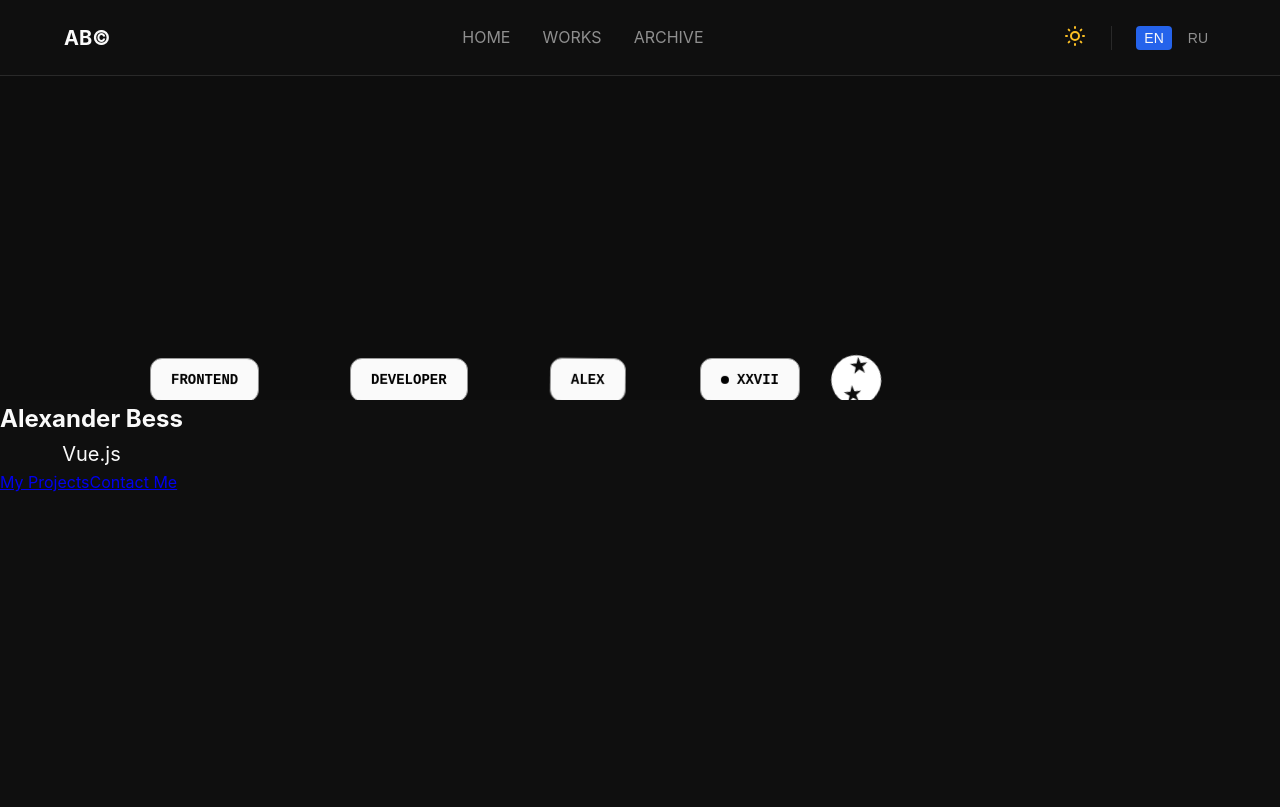
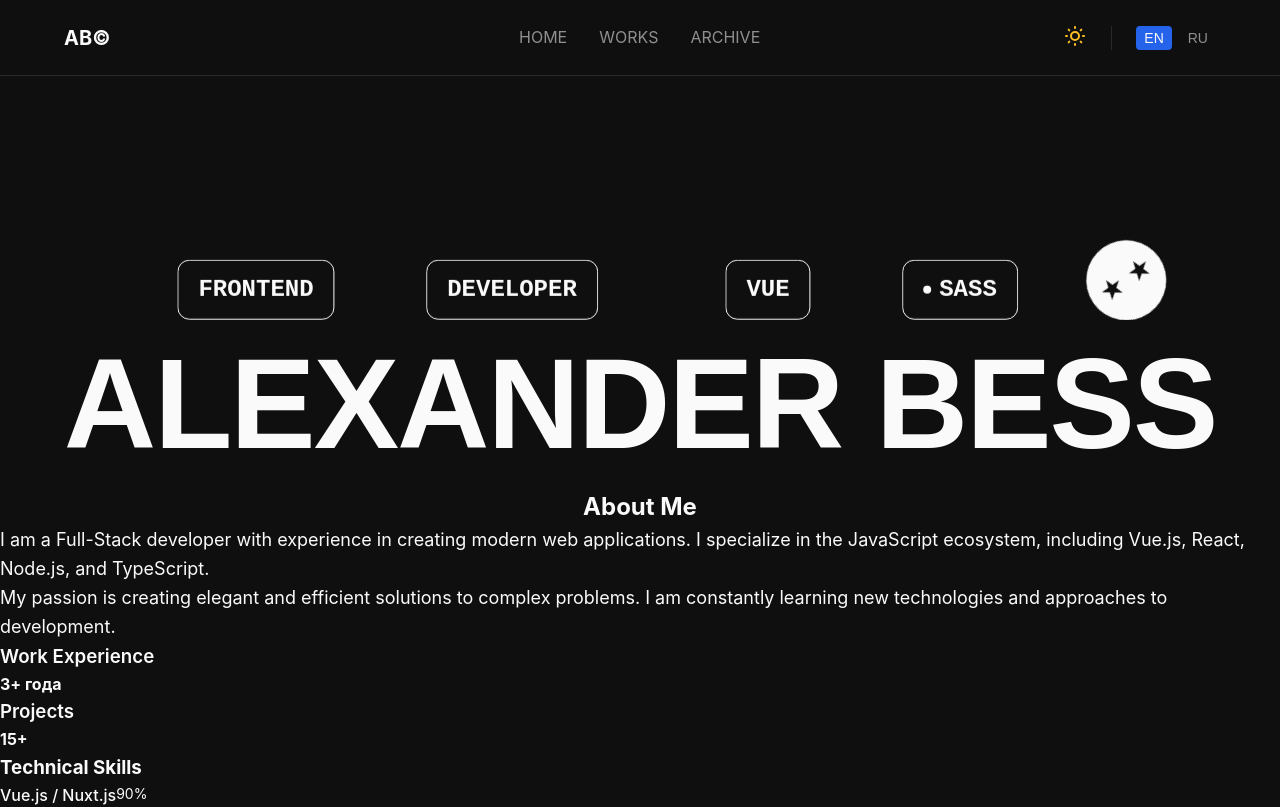
Before and after one commit to AlexanderBess/portfolio, a Vue app: page / in a window 1280 px wide. Shown: the top 807 px of the page. Built offline with nearby package versions, Linux system fonts and the light colour scheme.

Commit message:
Finish Hero block Fix Header and PhysicBlock

```diff
--- a/src/components/Header.vue
+++ b/src/components/Header.vue
@@ -195,6 +195,7 @@ onMounted(() => {
   }
 
   &__brand {
+    width: 160px;
     font-size: font-size('xl');
     font-weight: 700;
     color: var(--text-primary);
--- a/src/components/Hero.vue
+++ b/src/components/Hero.vue
@@ -1,47 +1,10 @@
 <template>
-  <section id="home" class="min-h-screen flex items-center justify-center from-primary-50 to-white pt-16">
-    <div class="container mx-auto px-6 text-center">
-      <div class="animate-fade-in-up">
-        <h1 class="text-5xl md:text-7xl font-bold text-gray-900 mb-6">
+  <section id="home" class="hero">
+    <div class="hero__container">
+      <div class="hero__content">
+        <h1 class="hero__title">
           {{ $t('hero.title') }}
         </h1>
-
-        <p class="text-xl md:text-2xl text-gray-600 mb-8 max-w-2xl mx-auto">
-          {{ $t('hero.subtitle') }}
-        </p>
-
-        <div class="flex flex-col sm:flex-row gap-4 justify-center mb-12">
-          <a
-            href="#projects"
-            class="px-8 py-3 bg-primary-600 text-white rounded-lg hover:bg-primary-700 transition-colors"
-          >
-            {{ $t('hero.projectsBtn') }}
-          </a>
-          <a
-            href="#contact"
-            class="px-8 py-3 border-2 border-primary-600 text-primary-600 rounded-lg hover:bg-primary-50 transition-colors"
-          >
-            {{ $t('hero.contactBtn') }}
-          </a>
-        </div>
-
-        <div class="flex justify-center space-x-6">
-          <a href="#" class="text-gray-400 hover:text-primary-600 transition-colors">
-            <svg class="w-6 h-6" fill="currentColor" viewBox="0 0 24 24">
-              <path d="M12 0c-6.626 0-12 5.373-12 12 0 5.302 3.438 9.8 8.207 11.387.599.111.793-.261.793-.577v-2.234c-3.338.726-4.033-1.416-4.033-1.416-.546-1.387-1.333-1.756-1.333-1.756-1.089-.745.083-.729.083-.729 1.205.084 1.839 1.237 1.839 1.237 1.07 1.834 2.807 1.304 3.492.997.107-.775.418-1.305.762-1.604-2.665-.305-5.467-1.334-5.467-5.931 0-1.311.469-2.381 1.236-3.221-.124-.303-.535-1.524.117-3.176 0 0 1.008-.322 3.301 1.23.957-.266 1.983-.399 3.003-.404 1.02.005 2.047.138 3.006.404 2.291-1.552 3.297-1.23 3.297-1.23.653 1.653.242 2.874.118 3.176.77.84 1.235 1.911 1.235 3.221 0 4.609-2.807 5.624-5.479 5.921.43.372.823 1.102.823 2.222v3.293c0 .319.192.694.801.576 4.765-1.589 8.199-6.086 8.199-11.386 0-6.627-5.373-12-12-12z"/>
-            </svg>
-          </a>
-          <a href="#" class="text-gray-400 hover:text-primary-600 transition-colors">
-            <svg class="w-6 h-6" fill="currentColor" viewBox="0 0 24 24">
-              <path d="M19 0h-14c-2.761 0-5 2.239-5 5v14c0 2.761 2.239 5 5 5h14c2.762 0 5-2.239 5-5v-14c0-2.761-2.238-5-5-5zm-11 19h-3v-11h3v11zm-1.5-12.268c-.966 0-1.75-.79-1.75-1.764s.784-1.764 1.75-1.764 1.75.79 1.75 1.764-.783 1.764-1.75 1.764zm13.5 12.268h-3v-5.604c0-3.368-4-3.113-4 0v5.604h-3v-11h3v1.765c1.396-2.586 7-2.777 7 2.476v6.759z"/>
-            </svg>
-          </a>
-          <a href="#" class="text-gray-400 hover:text-primary-600 transition-colors">
-            <svg class="w-6 h-6" fill="currentColor" viewBox="0 0 24 24">
-              <path d="M23.953 4.57a10 10 0 01-2.825.775 4.958 4.958 0 002.163-2.723c-.951.555-2.005.959-3.127 1.184a4.92 4.92 0 00-8.384 4.482C7.69 8.095 4.067 6.13 1.64 3.162a4.822 4.822 0 00-.666 2.475c0 1.71.87 3.213 2.188 4.096a4.904 4.904 0 01-2.228-.616v.06a4.923 4.923 0 003.946 4.827 4.996 4.996 0 01-2.212.085 4.936 4.936 0 004.604 3.417 9.867 9.867 0 01-6.102 2.105c-.39 0-.779-.023-1.17-.067a13.995 13.995 0 007.557 2.209c9.053 0 13.998-7.496 13.998-13.985 0-.21 0-.42-.015-.63A9.935 9.935 0 0024 4.59z"/>
-            </svg>
-          </a>
-        </div>
       </div>
     </div>
   </section>
@@ -49,3 +12,136 @@
 
 <script setup lang="ts">
 </script>
+
+<style lang="scss" scoped>
+.hero {
+  display: flex;
+  align-items: start;
+  justify-content: center;
+  background: linear-gradient(to bottom, var(--primary-50), white);
+
+  &__container {
+    margin: 0 auto;
+    padding: 0 1.5rem;
+    text-align: center;
+  }
+
+  &__content {
+    animation: fadeInUp 0.8s ease-out;
+  }
+
+  &__title {
+    width: 100%;
+    height: auto;
+    font-weight: 600;
+    font-style: normal;
+    font-family: "Space Grotesk", "Space Grotesk Placeholder", sans-serif;
+    color: var(--light-primary);
+    font-size: clamp(4rem, 10vw, 12rem);
+    letter-spacing: clamp(-2px, -1vw, -8px);
+    line-height: 1;
+    white-space: nowrap;
+    overflow: hidden;
+    text-overflow: clip;
+    display: block;
+
+    @media (max-width: 768px) {
+      font-size: clamp(3rem, 10vw, 8rem);
+      letter-spacing: clamp(-1px, -0.5vw, -4px);
+    }
+
+    @media (max-width: 480px) {
+      font-size: clamp(2rem, 10vw, 5rem);
+      letter-spacing: clamp(-0.5px, -0.3vw, -2px);
+    }
+  }
+
+  &__subtitle {
+    font-size: 1.25rem;
+    color: #6b7280;
+    margin-bottom: 2rem;
+    max-width: 42rem;
+    margin-left: auto;
+    margin-right: auto;
+    line-height: 1.6;
+
+    @media (min-width: 768px) {
+      font-size: 1.5rem;
+    }
+  }
+
+  &__actions {
+    display: flex;
+    flex-direction: column;
+    gap: 1rem;
+    justify-content: center;
+    margin-bottom: 3rem;
+
+    @media (min-width: 640px) {
+      flex-direction: row;
+    }
+  }
+
+  &__btn {
+    display: inline-flex;
+    align-items: center;
+    justify-content: center;
+    padding: 0.75rem 2rem;
+    border-radius: 0.5rem;
+    font-weight: 500;
+    text-decoration: none;
+    transition: all 0.3s ease;
+    cursor: pointer;
+
+    &--primary {
+      background-color: var(--primary-600);
+      color: white;
+
+      &:hover {
+        background-color: var(--primary-700);
+      }
+    }
+
+    &--secondary {
+      border: 2px solid var(--primary-600);
+      color: var(--primary-600);
+      background-color: transparent;
+
+      &:hover {
+        background-color: var(--primary-50);
+      }
+    }
+  }
+
+  &__social {
+    display: flex;
+    justify-content: center;
+    gap: 1.5rem;
+  }
+
+  &__social-link {
+    color: #9ca3af;
+    transition: color 0.3s ease;
+
+    &:hover {
+      color: var(--primary-600);
+    }
+  }
+
+  &__social-icon {
+    width: 1.5rem;
+    height: 1.5rem;
+  }
+}
+
+@keyframes fadeInUp {
+  from {
+    opacity: 0;
+    transform: translateY(30px);
+  }
+  to {
+    opacity: 1;
+    transform: translateY(0);
+  }
+}
+</style>
--- a/src/components/PhysicBlock.vue
+++ b/src/components/PhysicBlock.vue
@@ -19,14 +19,31 @@
 import { onMounted, onUnmounted, ref, reactive, nextTick } from 'vue';
 import Matter from 'matter-js';
 
+// Функция для вычисления адаптивных позиций
+const getResponsivePositions = (width) => {
+  if (width < 768) {
+    // Мобильные устройства
+    return [
+      { text: 'FRONTEND', class: 'pill', x: width * 0.2, y: 60 },
+      { text: 'DEVELOPER', class: 'pill', x: width * 0.5, y: 80 },
+      { text: 'VUE', class: 'pill', x: width * 0.7, y: 100 },
+      { text: 'SASS', class: 'pill', hasDot: true, x: width * 0.8, y: 60 },
+      { text: '★', class: 'circle', icon: '★', x: width * 0.9, y: 70 }
+    ];
+  } else {
+    // Десктоп
+    return [
+      { text: 'FRONTEND', class: 'pill', x: width * 0.2, y: 80 },
+      { text: 'DEVELOPER', class: 'pill', x: width * 0.4, y: 100 },
+      { text: 'VUE', class: 'pill', x: width * 0.6, y: 120 },
+      { text: 'SASS', class: 'pill', hasDot: true, x: width * 0.75, y: 80 },
+      { text: '★', class: 'circle', icon: '★', x: width * 0.9, y: 90 }
+    ];
+  }
+};
+
 // 1. Данные элементов
-const items = reactive([
-  { text: 'FRONTEND', class: 'pill', x: 200, y: 100 },
-  { text: 'DEVELOPER', class: 'pill', x: 400, y: 120 },
-  { text: 'ALEX', class: 'pill', x: 600, y: 150 },
-  { text: 'XXVII', class: 'pill', hasDot: true, x: 750, y: 100 },
-  { text: '★', class: 'circle', icon: '★', x: 900, y: 110 }
-]);
+const items = reactive(getResponsivePositions(window.innerWidth));
 
 const sceneContainer = ref(null);
 const itemRefs = ref([]);
@@ -37,13 +54,16 @@ const bodiesCoords = reactive(
 );
 
 let engine, runner, bodies = [];
+let resizeObserver = null;
+let walls = { ground: null, ceiling: null, leftWall: null, rightWall: null };
 
 // Получение стилей для синхронизации HTML с физическим телом
 const getStyles = (index) => {
   const coord = bodiesCoords[index];
   if (!coord) return {};
+  // Добавляем translate(-50%, -50%), чтобы точка [x,y] была центром элемента
   return {
-    transform: `translate3d(${coord.x}px, ${coord.y}px, 0) rotate(${coord.angle}rad)`
+    transform: `translate3d(${coord.x}px, ${coord.y}px, 0) translate(-50%, -50%) rotate(${coord.angle}rad)`
   };
 };
 
@@ -56,20 +76,64 @@ onMounted(async () => {
 
   // 1. Инициализация физического движка
   engine = Matter.Engine.create({
-    gravity: { x: 0, y: 0.8 } // Комфортная гравитация (0 — невесомость, 1 — стандартная)
+    gravity: { x: 0, y: 1.2 } // Увеличил гравитацию для более быстрого оседания
   });
   const world = engine.world;
 
+  // Функция обновления границ физического мира
+  const updateWalls = (width, height) => {
+    const wallThickness = 100;
+    const wallOptions = { isStatic: true };
+
+    // Удаляем старые стены
+    if (walls.ground) Matter.Composite.remove(world, walls.ground);
+    if (walls.ceiling) Matter.Composite.remove(world, walls.ceiling);
+    if (walls.leftWall) Matter.Composite.remove(world, walls.leftWall);
+    if (walls.rightWall) Matter.Composite.remove(world, walls.rightWall);
+
+    // Создаем новые стены
+    walls.ground = Matter.Bodies.rectangle(width / 2, height + wallThickness / 2, width, wallThickness, wallOptions);
+    walls.ceiling = Matter.Bodies.rectangle(width / 2, -wallThickness / 2, width, wallThickness, wallOptions);
+    walls.leftWall = Matter.Bodies.rectangle(-wallThickness / 2, height / 2, wallThickness, height, wallOptions);
+    walls.rightWall = Matter.Bodies.rectangle(width + wallThickness / 2, height / 2, wallThickness, height, wallOptions);
+
+    Matter.Composite.add(world, [walls.ground, walls.ceiling, walls.leftWall, walls.rightWall]);
+  };
+
+  // Функция обновления позиций элементов
+  const updateItemPositions = (width) => {
+    const newPositions = getResponsivePositions(width);
+
+    // Обновляем данные элементов
+    items.splice(0, items.length, ...newPositions);
+
+    // Обновляем позиции физических тел
+    bodies.forEach((body, index) => {
+      if (newPositions[index]) {
+        Matter.Body.setPosition(body, {
+          x: newPositions[index].x,
+          y: newPositions[index].y
+        });
+        Matter.Body.setVelocity(body, { x: 0, y: 0 }); // Сбрасываем скорость
+      }
+    });
+  };
+
+  // Функция обработки изменения размера
+  const handleResize = () => {
+    const container = sceneContainer.value;
+    const newWidth = container.clientWidth;
+    const newHeight = container.clientHeight;
+
+    // Обновляем границы
+    updateWalls(newWidth, newHeight);
+
+    // Обновляем позиции элементов
+    updateItemPositions(newWidth);
+  };
+
   // 2. Создание невидимых физических границ (стен)
-  const wallThickness = 100;
-  const wallOptions = { isStatic: true };
-
-  const ground = Matter.Bodies.rectangle(width / 2, height + wallThickness / 2, width, wallThickness, wallOptions);
-  const ceiling = Matter.Bodies.rectangle(width / 2, -wallThickness / 2, width, wallThickness, wallOptions);
-  const leftWall = Matter.Bodies.rectangle(-wallThickness / 2, height / 2, wallThickness, height, wallOptions);
-  const rightWall = Matter.Bodies.rectangle(width + wallThickness / 2, height / 2, wallThickness, height, wallOptions);
-
-  Matter.Composite.add(world, [ground, ceiling, leftWall, rightWall]);
+  updateWalls(width, height);
 
   // 3. Создание физических тел на основе реальных размеров DOM-элементов
   bodies = items.map((item, index) => {
@@ -81,16 +145,15 @@ onMounted(async () => {
     let body;
     if (item.class === 'circle') {
       body = Matter.Bodies.circle(item.x, item.y, w / 2, {
-        restitution: 0.6,
-        friction: 0.1,
-        frictionAir: 0.01
+        restitution: 0.3, // Уменьшил отскок
+        friction: 0.7,    // Увеличил трение
+        density: 0.002,   // Плотность
       });
     } else {
       body = Matter.Bodies.rectangle(item.x, item.y, w, h, {
-        restitution: 0.5,
-        friction: 0.1,
-        frictionAir: 0.01,
-        chamfer: { radius: 10 } // Скругление физической модели под стать CSS-рамке
+        restitution: 0.3, // Уменьшил отскок
+        friction: 0.7,    // Увеличил трение
+        density: 0.002,   // Плотность
       });
     }
 
@@ -167,11 +230,16 @@ onMounted(async () => {
   // 6. Запуск физического мира
   runner = Matter.Runner.create();
   Matter.Runner.run(runner, engine);
+
+  // 7. Добавляем ResizeObserver для отслеживания изменений размера контейнера
+  resizeObserver = new ResizeObserver(handleResize);
+  resizeObserver.observe(container);
 });
 
 onUnmounted(() => {
   if (runner) Matter.Runner.stop(runner);
   if (engine) Matter.Engine.clear(engine);
+  if (resizeObserver) resizeObserver.disconnect();
 });
 </script>
 
@@ -179,10 +247,11 @@ onUnmounted(() => {
 .physics-scene {
   position: relative;
   width: 100%;
-  height: 50vh;
-  background-color: #0d0d0d;
+  height: 40vh; /* Увеличил высоту контейнера */
+  background-color: var(--bg-primary);
   overflow: hidden;
   user-select: none;
+  transition: var(--theme-transition);
 }
 
 /* Стили для плашек — теперь это чистый CSS! */
@@ -191,8 +260,6 @@ onUnmounted(() => {
   /* Центрируем элемент относительно точки координат Matter.js */
   left: 0;
   top: 0;
-  margin-left: -50px; /* Будет скорректировано при рендере, но базовое центрирование важно */
-  margin-top: -20px;
   will-change: transform;
   display: inline-flex;
   align-items: center;
@@ -209,24 +276,24 @@ onUnmounted(() => {
 /* Стилизация прямоугольных плашек */
 .pill {
   padding: 10px 20px;
-  border: 1px solid rgb(143, 143, 143);
-  background-color: rgb(250, 250, 250);
+  border: 1px solid var(--text-primary);
+  background-color: var(--bg-primary);
   border-radius: 12px;
-  color: #000000;
+  color: var(--text-primary);
   font-family: 'Space Mono', monospace;
-  font-size: 14px;
+  font-size: 24px;
   font-weight: bold;
   white-space: nowrap;
 }
 
 /* Стилизация круглых иконок */
 .circle {
-  width: 50px;
-  height: 50px;
-  background-color: #ffffff;
+  width: 80px;
+  height: 80px;
+  background-color: var(--text-primary);
   border-radius: 50%;
-  color: #0d0d0d;
-  font-size: 20px;
+  color: var(--bg-primary);
+  font-size: 24px;
   font-weight: bold;
 }
 
@@ -234,7 +301,26 @@ onUnmounted(() => {
 .dot {
   width: 8px;
   height: 8px;
-  background-color: #000000;
+  background-color: var(--text-primary);
   border-radius: 50%;
 }
+
+@media (max-width: 768px) {
+  .pill {
+    font-size: 14px;
+  }
+
+  /* Стилизация круглых иконок */
+  .circle {
+    width: 50px;
+    height: 50px;
+    font-size: 20px;
+  }
+
+  /* Точка внутри плашки XIX */
+  .dot {
+    width: 8px;
+    height: 8px;
+  }
+}
 </style>
--- a/src/locales/en.json
+++ b/src/locales/en.json
@@ -9,7 +9,7 @@
     }
   },
   "hero": {
-    "title": "Alexander Bess",
+    "title": "ALEXANDER BESS",
     "subtitle": "Full-Stack Developer | Vue.js | TypeScript | Node.js",
     "projectsBtn": "My Projects",
     "contactBtn": "Contact Me"
--- a/src/locales/ru.json
+++ b/src/locales/ru.json
@@ -9,7 +9,7 @@
     }
   },
   "hero": {
-    "title": "Александр Бесс",
+    "title": "АЛЕСАНДР БЕС",
     "subtitle": "Full-Stack разработчик | Vue.js | TypeScript | Node.js",
     "projectsBtn": "Мои проекты",
     "contactBtn": "Связаться со мной"
--- a/src/views/Home.vue
+++ b/src/views/Home.vue
@@ -1,5 +1,5 @@
 <template>
-  <div>
+  <div class="portfolio">
     <PhysicBlock />
     <Hero />
     <About />
@@ -15,3 +15,11 @@ import About from '../components/About.vue'
 import Projects from '../components/Projects.vue'
 import Contact from '../components/Contact.vue'
 </script>
+
+<style lang="scss" scoped>
+.portfolio {
+  display: flex;
+  flex-direction: column;
+  gap: 20px;
+}
+</style>
```
